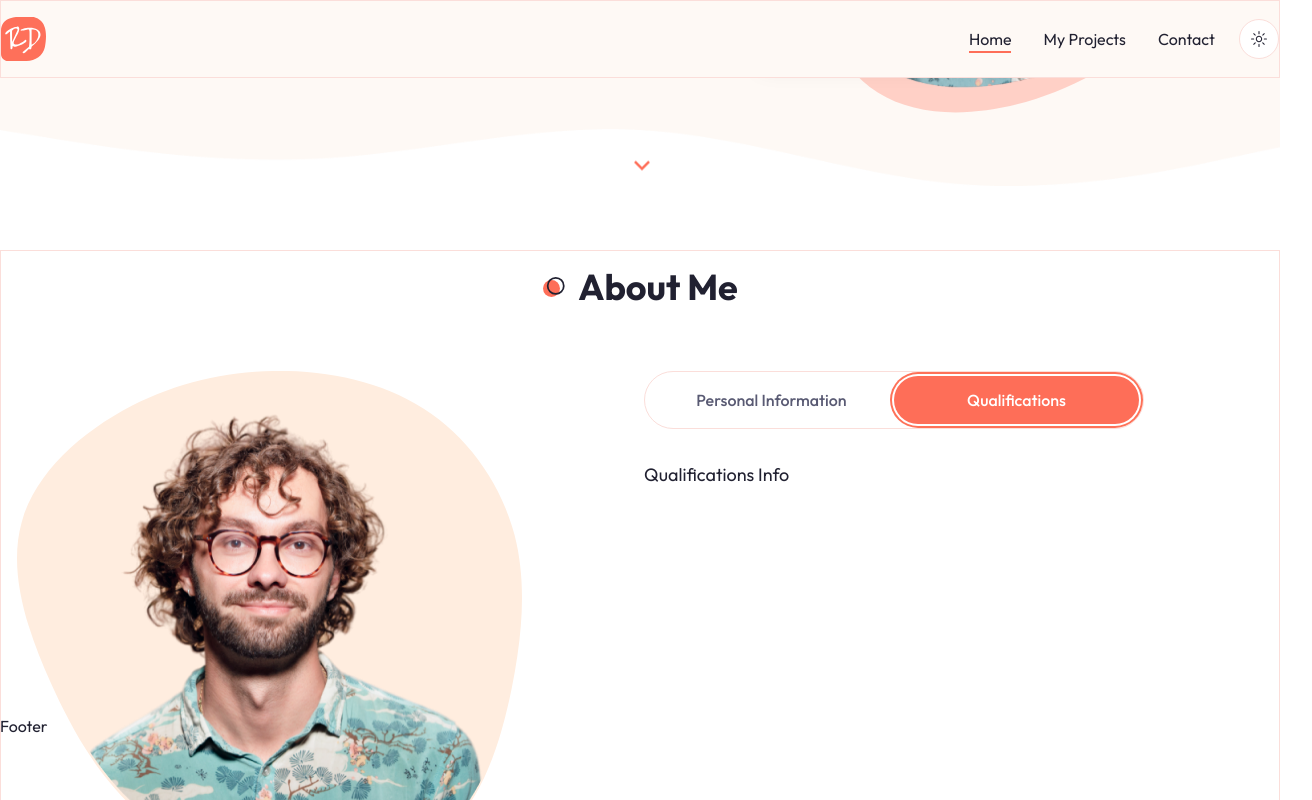
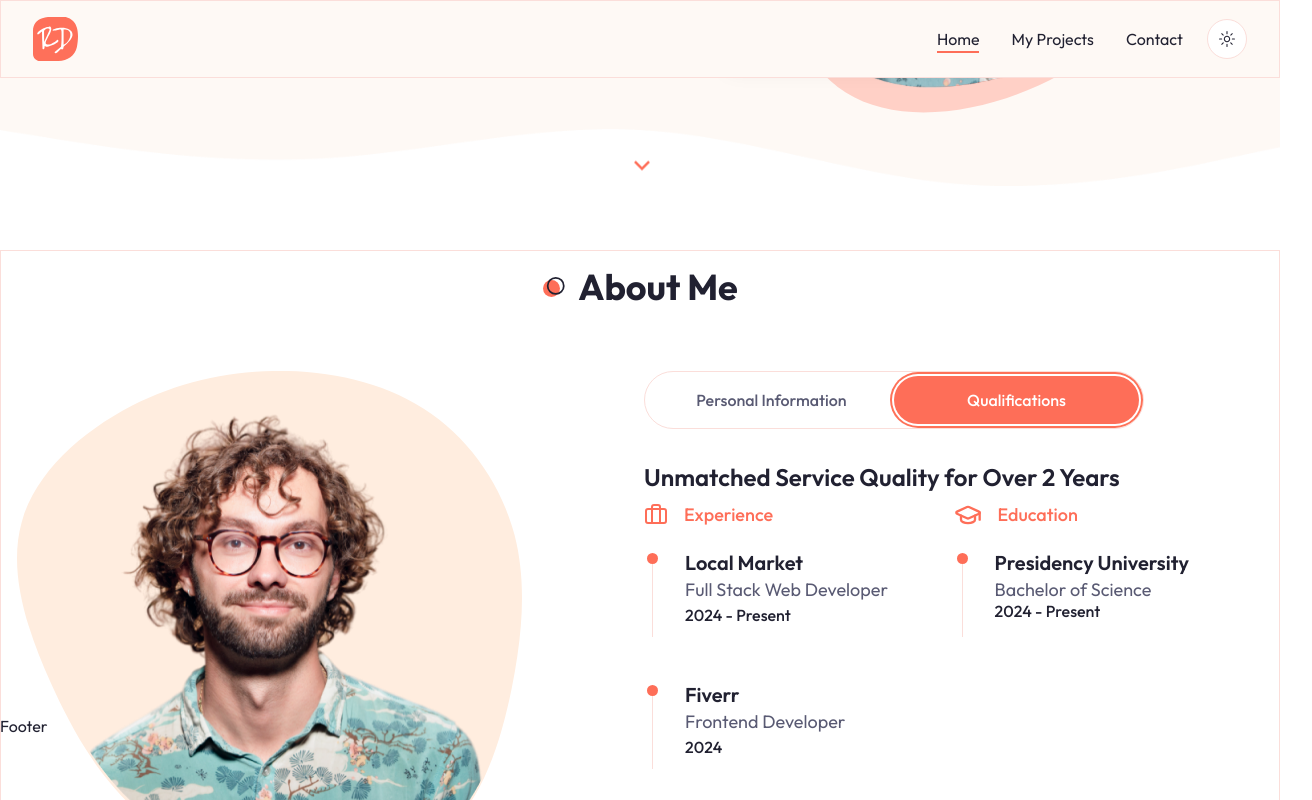
Before and after one commit to imran-binhasan/portfolio-v0, a Next.js app: page / in a window 1280 px wide. Both pictures are taken after a click on the tab "Qualifications". Shown: the part 564-1364 px from the top of the page, 1312 px wide, since content can reach past the window. Built offline with nearby package versions, Linux system fonts and the light colour scheme.

Commit message:
update about section

```diff
--- a/components/About.jsx
+++ b/components/About.jsx
@@ -40,11 +40,32 @@
 
 const qualificationData = [
   {
-    university: "Presidency University",
-    qualification: "Bachelor of Science",
-    years: 2024,
+    title: "education",
+    data: [
+      {
+        university: "Presidency University",
+        degree: "Bachelor of Science",
+        years: '2024 - Present',
+      },
+    ],
+  },
+  {
+    title: "experience",
+    data: [
+      {
+        company: "Local Market",
+        role: "Full Stack Web Developer",
+        years: '2024 - Present',
+      },
+      {
+        company: "Fiverr",
+        role: "Frontend Developer",
+        years: 2024,
+      },
+    ],
   },
 ];
+
 
 const About = () => {
   const getData = (arr, title) => {
@@ -106,7 +127,66 @@
                   </div>
                 </TabsContent>
                 <TabsContent value="qualifications">
-                  Qualifications Info
+                  <div>
+                  <h3 className="text-xl lg:text-2xl font-semibold">
+                      Unmatched Service Quality for Over 2 Years
+                    </h3>
+                  </div>
+                 {/* experience & education wrapper */}
+                  <div className="grid md:grid-cols-2 gap-y-4">
+                    {/* experience */}
+                    <div className="flex flex-col gap-y-4">
+                    <div className="flex gap-x-4 items-center mt-2 .text-[22px] text-primary">
+                      <Briefcase/>
+                      <h4 className="capitalize font-medium">
+                        {getData(qualificationData, 'experience').title}
+                      </h4>
+                    </div>
+                    <div className="flex flex-col gap-y-8">
+                    {getData(qualificationData, 'experience').data.map((item,index) => {
+                      const {company,role,years} = item
+                      return (
+                        <div className="flex gap-x-8 group py-2" key={index}>
+                          <div className="h-[84px] w-[1px] bg-border relative ml-2">
+                            <div className="w-[11px] h-[11px] rounded-full bg-primary absolute -left-[5px] group-hover:translate-y-[84px] transition-all duration-500"></div>
+                          </div>
+                          <div>
+                            <h3 className="font-semibold text-xl leading-none mb-2">{company}</h3>
+                            <p className="text-lg leading-none text-muted-foreground">{role}</p>
+                            <p className="text-base font-medium mt-1">{years}</p>
+                          </div>
+                        </div>
+                      )
+                    })}
+                    </div>
+                    </div>
+                    {/* education */}
+                    <div className="flex flex-col gap-y-4">
+                    <div className="flex gap-x-4 items-center mt-2 .text-[22px] text-primary">
+                      <GraduationCap size={28}/>
+                      <h4 className="capitalize font-medium">
+                        {getData(qualificationData, 'education').title}
+                      </h4>
+                    </div>
+                    <div className="flex flex-col gap-y-8">
+                    {getData(qualificationData, 'education').data.map((item,index) => {
+                      const {university,degree,years} = item
+                      return (
+                        <div className="flex gap-x-8 group py-2" key={index}>
+                          <div className="h-[84px] w-[1px] bg-border relative ml-2">
+                            <div className="w-[11px] h-[11px] rounded-full bg-primary absolute -left-[5px] group-hover:translate-y-[84px] transition-all duration-500"></div>
+                          </div>
+                          <div>
+                            <h3 className="font-semibold text-xl leading-none mb-2">{university}</h3>
+                            <p className="text-lg leading-none text-muted-foreground mt-1">{degree}</p>
+                            <p className="text-base font-medium">{years}</p>
+                          </div>
+                        </div>
+                      )
+                    })}
+                    </div>
+                    </div>
+                  </div>
                 </TabsContent>
               </div>
             </Tabs>
--- a/tailwind.config.mjs
+++ b/tailwind.config.mjs
@@ -7,6 +7,10 @@
     "./app/**/*.{js,ts,jsx,tsx,mdx}",
   ],
   theme: {
+	container: {
+		center:true,
+		padding: '2rem',
+	},
   	extend: {
   		colors: {
   			background: 'hsl(var(--background))',
```
